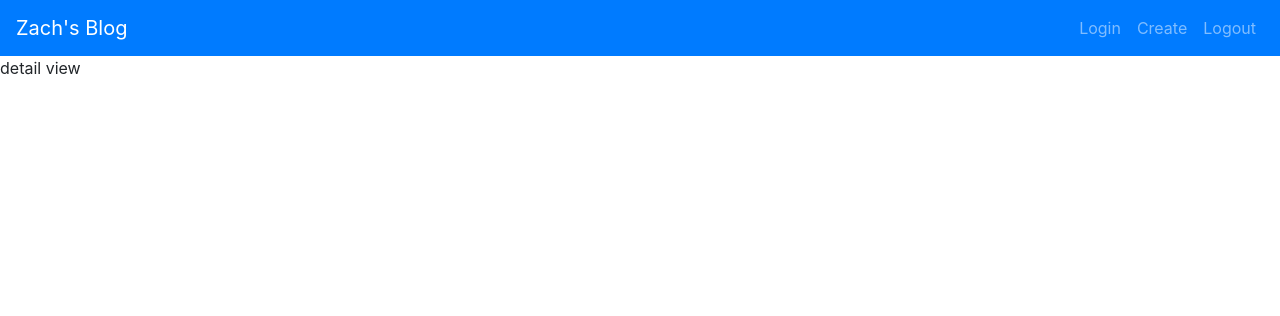
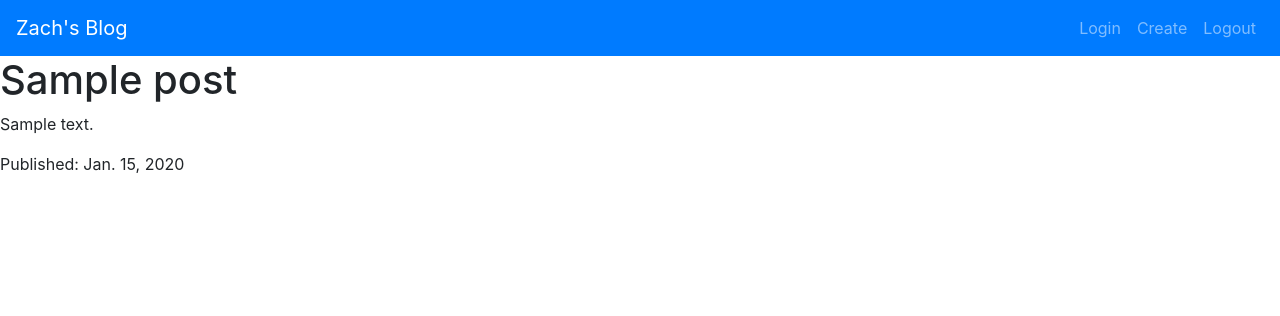
Before and after one commit to ztaylor2/django-blog, a Django app: template blog/posts/templates/posts/detail.html in a window 1280 px wide. Shown: the top 316 px of the page. Run offline with Django 3.2, Linux system fonts and the light colour scheme; the template is opened without the code that fills it: values that come from a table or form of the project are taken from there, others are empty; tables that the repository leaves empty hold one stand-in row (values such as "Sample post"); some libraries are stand-ins or nearby versions.

Commit message:
built out detail view.

```diff
--- a/blog/blog/templates/blog/home.html
+++ b/blog/blog/templates/blog/home.html
@@ -8,6 +8,9 @@
             <li>
                 {{ post.date_published|date }} - {{ post.title }}
                 {{ post.body }}
+                <a href="{% url 'detail' post.pk %}">More</a>
+
+                <!-- if user is authenticated -->
                 <a href="{% url 'update' post.pk %}">Update post</a>
             </li>
         {% empty %}
--- a/blog/posts/templates/posts/detail.html
+++ b/blog/posts/templates/posts/detail.html
@@ -2,6 +2,8 @@
 
 {% block body %}
 
-    detail view
+    <h1>{{ object.title }}</h1>
+    <p>{{ object.body }}</p>
+    <p>Published: {{ object.publication_date|date }}</p>
 
 {% endblock %}
--- a/blog/posts/urls.py
+++ b/blog/posts/urls.py
@@ -6,7 +6,7 @@ urlpatterns = [
     url(r'^create/$',
         CreateView.as_view(),
         name='create'),
-    url(r'^detail/$',
+    url(r'^detail/(?P<pk>\d+)/$',
         DetailView.as_view(),
         name='detail'),
     url(r'^update/(?P<pk>\d+)/$',
```
Also changed, not shown: blog/posts/views.py (+8 -2 lines).
